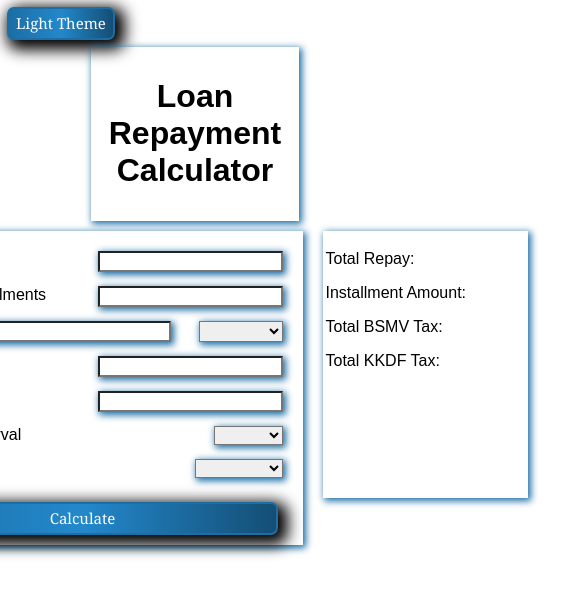
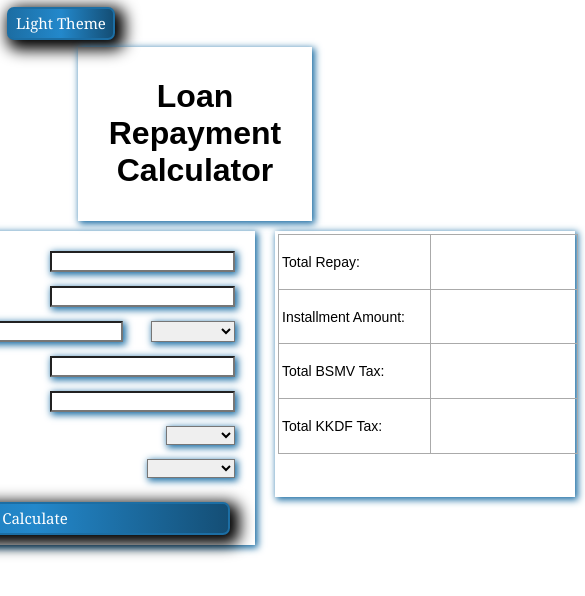
Before and after one commit to Burakbgmk/LoanRepaymentApp, a React (Create React App) app in the folder repaymentapp/: page / in a window 390 px wide. Shown: the top 596 px of the page, 585 px wide, since content can reach past the window. Built offline with nearby package versions, Linux system fonts and the light colour scheme.

Commit message:
add btn styling, add responsive style

```diff
--- a/repaymentapp/public/index.html
+++ b/repaymentapp/public/index.html
@@ -10,6 +10,7 @@
       content="Web site created using create-react-app"
     />
     <link rel="apple-touch-icon" href="%PUBLIC_URL%/logo192.png" />
+    <link rel="stylesheet" href="https://cdnjs.cloudflare.com/ajax/libs/font-awesome/4.7.0/css/font-awesome.min.css">
     <!--
       manifest.json provides metadata used when your web app is installed on a
       user's mobile device or desktop. See https://developers.google.com/web/fundamentals/web-app-manifest/
--- a/repaymentapp/src/component/RepaymentTable.jsx
+++ b/repaymentapp/src/component/RepaymentTable.jsx
@@ -53,7 +53,7 @@ function RepaymentTable(props) {
                     </table>
                 </div>
                 <button className='close-btn' onClick={() => props.setTrigger(false)}>Close Table</button>
-                <button onClick={() => exportPDF(data)}>Download PDF</button>
+                <button className='pdf-btn' onClick={() => exportPDF(data)}>Download <i class="fa fa-file-pdf-o"></i></button>
             </div>
         </div>
         )
--- a/repaymentapp/src/component/Result.jsx
+++ b/repaymentapp/src/component/Result.jsx
@@ -8,10 +8,30 @@ function Result(props) {
     const showResult = (results) => {
         return(
                 <div className="result-show">
-                    <p>Total Repay: {results.totalRepay}</p>
+                    <table className="results-table">
+                        <tbody>
+                            <tr>
+                                <td>Total Repay:</td>
+                                <td>{results.totalRepay}</td>
+                            </tr>
+                            <tr>
+                                <td>Installment Amount:</td>
+                                <td>{results.installmentPerInterval}</td>
+                            </tr>
+                            <tr>
+                                <td>Total BSMV Tax:</td>
+                                <td>{results.totalBSMV}</td>
+                            </tr>
+                            <tr>
+                                <td>Total KKDF Tax:</td>
+                                <td>{results.totalKKDF}</td>
+                            </tr>
+                        </tbody>
+                    </table>
+                    {/* <p>Total Repay: {results.totalRepay}</p>
                     <p>Installment Amount: {results.installmentPerInterval}</p>
                     <p>Total BSMV Tax: {results.totalBSMV}</p>
-                    <p>Total KKDF Tax: {results.totalKKDF}</p>
+                    <p>Total KKDF Tax: {results.totalKKDF}</p>  */}
                 </div>
         )
     }
--- a/repaymentapp/src/styling/App.css
+++ b/repaymentapp/src/styling/App.css
@@ -20,7 +20,7 @@ html, main, header, body {
     box-shadow: 2px 2px 7px 1px #1C6EA4;
     padding: 10px;
     text-align: center;
-    width: 48%;
+    width: 55%;
 }
 
 
@@ -53,15 +53,30 @@ html, main, header, body {
 }
 
 .result-show{
-    height: 245px;
-
+    height: 260px;
+    width: 300px;
 }
 
+table.results-table {
+    width: 100%;
+    text-align: left;
+    border-collapse: collapse;
+    height: 220px;
+}
+table.results-table td, table.results-table {
+  border: 1px solid #AAAAAA;
+  padding: 3px 3px;
+}
+table.results-table td {
+  font-size: 14px;
+}
 
-
+td{
+    width: 150px;
+}
 
 .result-container{
-    min-width: 205px;
+    min-width: 300px;
 }
 
 ::placeholder{
--- a/repaymentapp/src/styling/RepaymentTable.css
+++ b/repaymentapp/src/styling/RepaymentTable.css
@@ -12,17 +12,24 @@
 
 .popup-inner{
     position: absolute;
-    padding: 32px;
+    padding: 50px;
     width: 100%;
     max-width: 800px;
     background-color: #fff;
     display: flex;
     flex-direction: column;
+    border: 5px solid #1C6EA4;
 }
 
 
 
 .close-btn{
+    position: absolute;
+    bottom: 2px;
+    right: 0px;
+}
+
+.pdf-btn{
     position: absolute;
     top: 0px;
     right: 0px;
@@ -36,12 +43,14 @@
     margin-left: 10px;
     margin-right: 10px;
     margin-top: 20px;
+    margin-bottom: 10px;
     background-image: linear-gradient(to right, rgb(28, 110, 164) 0%, rgb(35, 136, 203) 50%, rgb(20, 78, 117) 100%); box-shadow: rgb(0, 0, 0) 1px 1px 3px 1px; border: 1px solid rgb(28, 110, 164);
 }
 
 .pop-up-body{
     margin: 5px 10px;
-
+    border: 3px solid #1C6EA4;
+    border-radius: 11px;
 }
 
 
@@ -51,15 +60,12 @@
     text-align: center;
     border-radius: 8px;
     overflow: hidden;
+    height: 400px;
 }
 
-.thead {
-    z-index: 100;
-}
 
 .trHead {
     background-image: linear-gradient(to right, rgb(28, 110, 164) 0%, rgb(35, 136, 203) 50%, rgb(20, 78, 117) 100%); box-shadow: rgb(0, 0, 0) 1px 1px 3px 1px; border: 1px solid rgb(28, 110, 164);
-
 }
 
 .th{
@@ -69,16 +75,8 @@
     font-size: 14px;
 }
 
-.tBody{
-
-}
-
-.trBody {
-    background-color: white;
-}
 
 .td {
-    padding: 8px;
     border: 1px solid rgb(237, 237, 237);
     font-size: 14px;
 }
```
